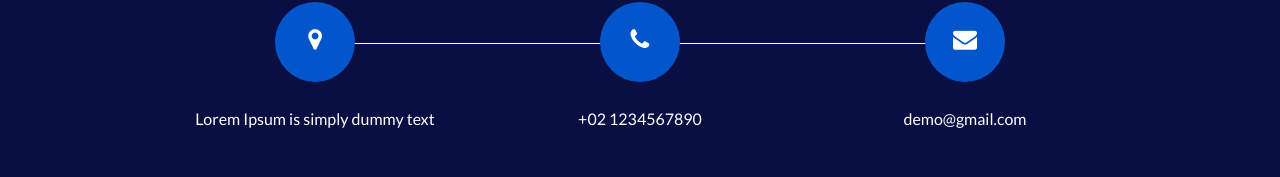
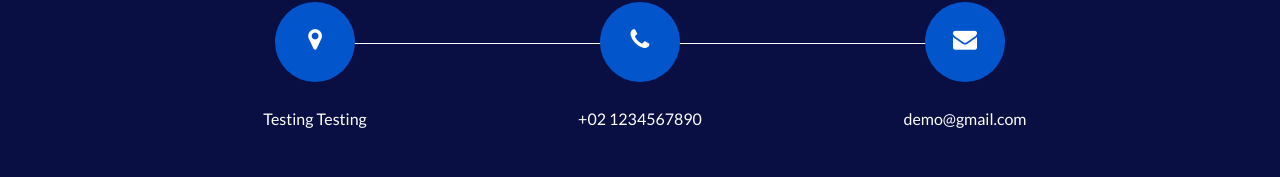
Before and after one commit to praveens-coder/rickys-website, a plain HTML site: page docs/about.html in a window 1280 px wide. Shown: the part 1488-1665 px from the top of the page. Drawn offline with nearby package versions, Linux system fonts and the light colour scheme; some packages are replaced by stand-ins of ours.

Commit message:
Testing testing

```diff
--- a/docs/about.html
+++ b/docs/about.html
@@ -132,7 +132,7 @@
                       <i class="fa fa-map-marker" aria-hidden="true"></i>
                     </div>
                     <p>
-                      Lorem Ipsum is simply dummy text
+			Testing Testing
                     </p>
                   </div>
                 </a>
```
